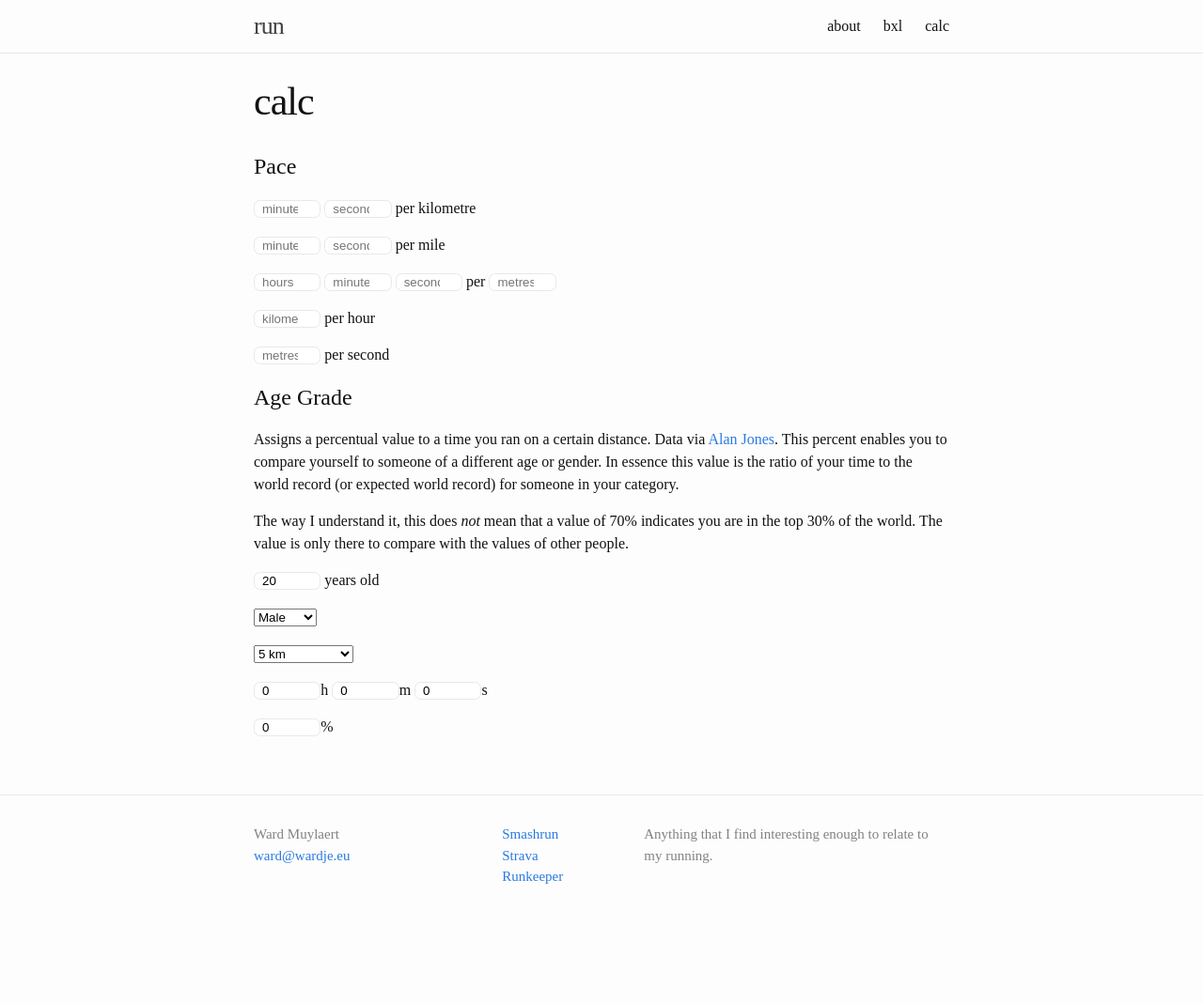
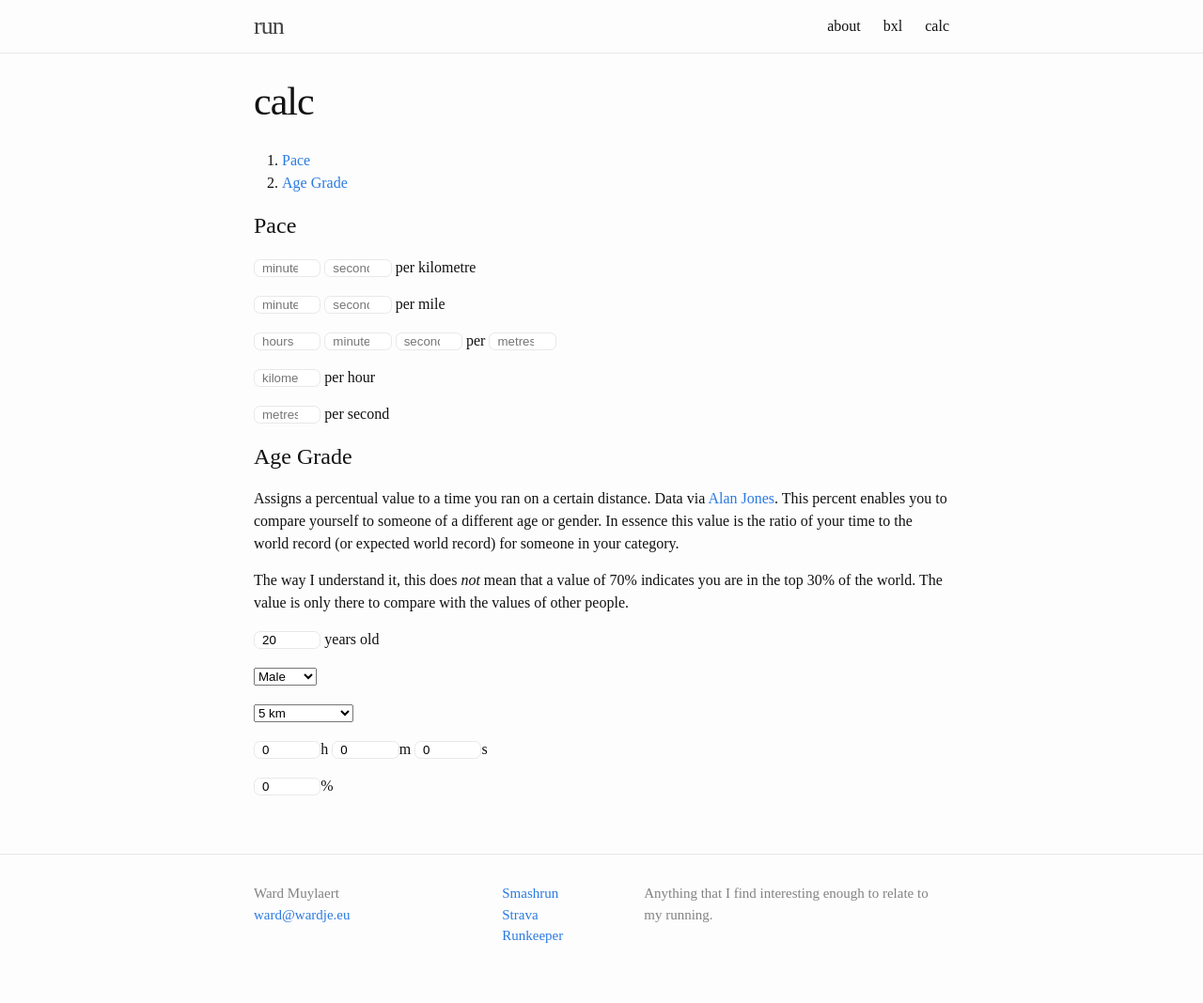
Before and after one commit to ward/run, a Jekyll site: the page built from calc.md, in a window 1280 px wide. Shown: the whole page at 94% size. Built offline with Jekyll 4.4.1, drawn with Linux system fonts in a browser that asks for light colours; before the commit the page ends 1005 px from its top, so only the background shows below that.

Commit message:
Add ToC to calc page
Using kramdown's automatic generation

```diff
--- a/calc.md
+++ b/calc.md
@@ -5,6 +5,10 @@ permalink: /calc/
 ---
 
 <script type="text/javascript" src="../js/calc.js"></script>
+
+<!-- Kramdown automatically gives us a ToC (though not pretty) -->
+1. TOC
+{:toc}
 
 # Pace
 
```
